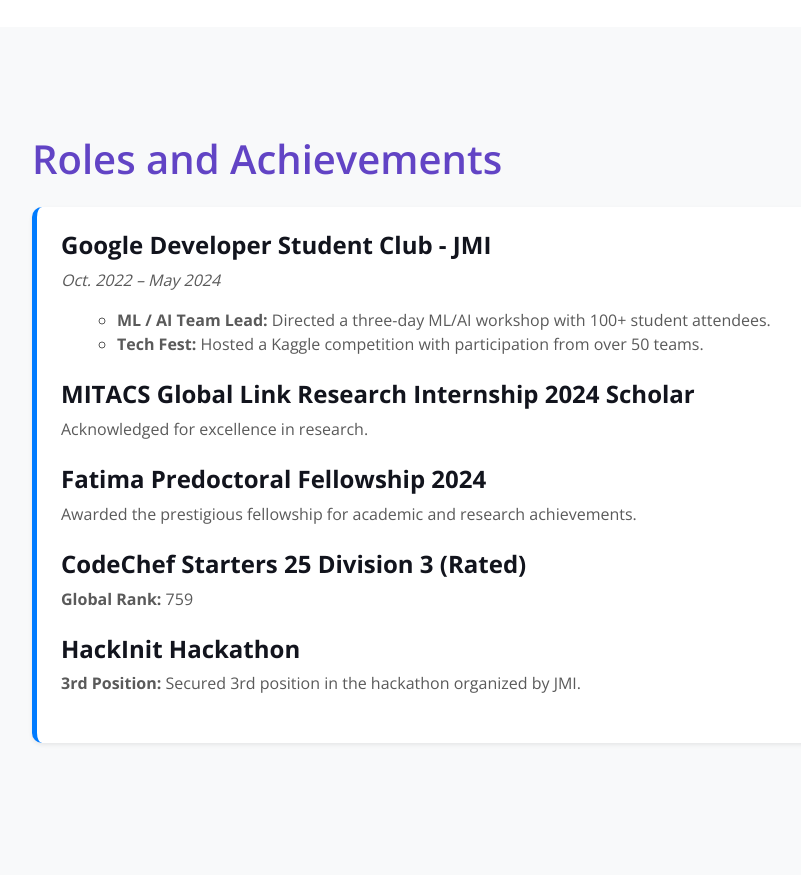
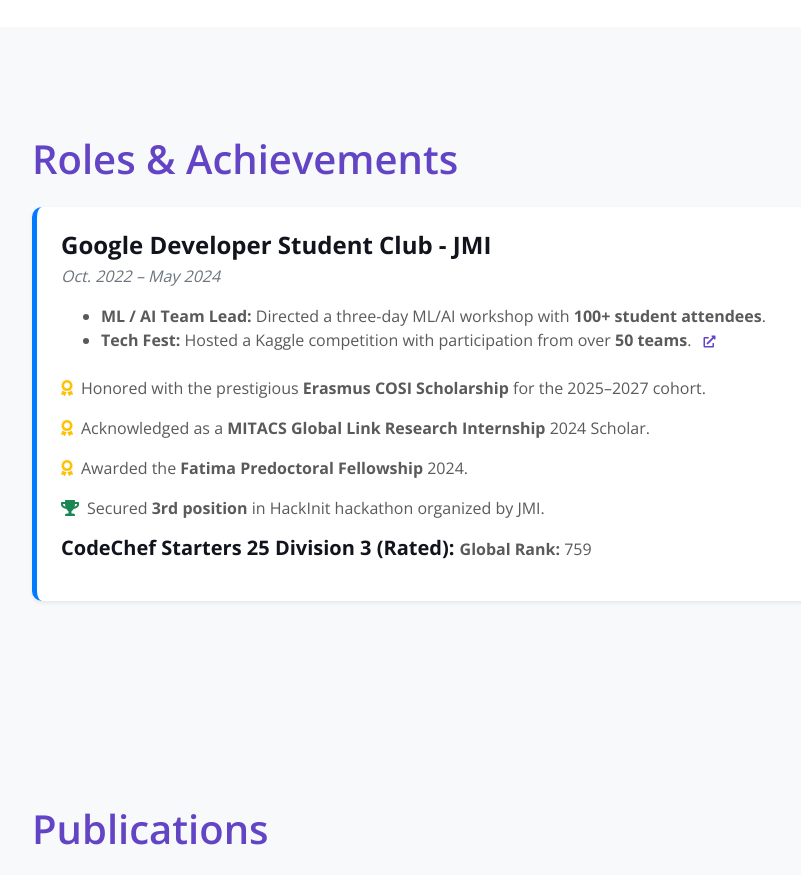
Before and after one commit to rummu/MyPortfolio, a plain HTML site: page index.html in a window 1280 px wide. Shown: the part 5960-6835 px from the top of the page, without its empty margins (50-851 px from the left). Drawn offline with nearby package versions, Linux system fonts and the light colour scheme.

Commit message:
Update index.html

```diff
--- a/index.html
+++ b/index.html
@@ -809,36 +809,41 @@
 <!-- Projects End -->
 
 <!-- Roles and Achievements Start -->
-<div class="container-xxl pb-5" id="roles_and_Achievements" style="background-color: #f8f9fa; padding-top: 60px;">
+ <div class="container-xxl pb-5" id="roles_and_Achievements" style="background-color: #f8f9fa; padding-top: 60px;">
   <div class="container py-5">
-      <h1 class="display-5 mb-4 text-primary" style="font-size: 2.5rem; font-weight: 600;">Roles and Achievements</h1>
+      <h1 class="display-5 mb-4 text-primary" style="font-size: 2.5rem; font-weight: 600;">Roles & Achievements</h1>
       <div class="row g-5">
           <div class="col-lg-12 col-md-12 wow fadeInUp" data-wow-delay="0.1s">
               <div class="p-4 rounded shadow-sm" style="background-color: #ffffff; border-left: 5px solid #007bff;">
                   <ul class="list-unstyled">
                       <li class="mb-4">
-                          <h4 class="fw-bold">Google Developer Student Club - JMI</h4>
-                          <p><em>Oct. 2022 – May 2024</em></p>
-                          <ul class="ms-4">
-                              <li><strong>ML / AI Team Lead:</strong> Directed a three-day ML/AI workshop with 100+ student attendees.</li>
-                              <li><strong>Tech Fest:</strong> Hosted a Kaggle competition with participation from over 50 teams.</li>
+                          <h4 class="fw-bold mb-1">Google Developer Student Club - JMI</h4>
+                          <p class="text-muted"><em>Oct. 2022 – May 2024</em></p>
+                          <ul class="ms-4 ps-3" style="list-style-type: disc;">
+                              <li><strong>ML / AI Team Lead:</strong> Directed a three-day ML/AI workshop with <strong>100+ student attendees</strong>.</li>
+                              <li>
+                                <strong>Tech Fest:</strong> Hosted a Kaggle competition with participation from over <strong>50 teams</strong>.
+                                <a href="https://www.kaggle.com/competitions/ml-model-building/overview" target="_blank" rel="noopener noreferrer" class="ms-2">
+                                  <i class="fas fa-external-link-alt fa-xs"></i>
+                                </a>
+                              </li>
                           </ul>
                       </li>
-                      <li class="mb-4">
-                          <h4 class="fw-bold">MITACS Global Link Research Internship 2024 Scholar</h4>
-                          <p>Acknowledged for excellence in research.</p>
+                      <li class="mb-3">
+                          <p class="mb-0"><i class="fas fa-award me-2 text-warning"></i>Honored with the prestigious <strong>Erasmus COSI Scholarship</strong> for the 2025–2027 cohort.</p>
                       </li>
-                      <li class="mb-4">
-                          <h4 class="fw-bold">Fatima Predoctoral Fellowship 2024</h4>
-                          <p>Awarded the prestigious fellowship for academic and research achievements.</p>
+                      <li class="mb-3">
+                          <p class="mb-0"><i class="fas fa-award me-2 text-warning"></i>Acknowledged as a <strong>MITACS Global Link Research Internship</strong> 2024 Scholar.</p>
                       </li>
-                      <li class="mb-4">
-                          <h4 class="fw-bold">CodeChef Starters 25 Division 3 (Rated)</h4>
-                          <p><strong>Global Rank:</strong> 759</p>
+                      <li class="mb-3">
+                          <p class="mb-0"><i class="fas fa-award me-2 text-warning"></i>Awarded the <strong>Fatima Predoctoral Fellowship</strong> 2024.</p>
                       </li>
-                      <li class="mb-4">
-                          <h4 class="fw-bold">HackInit Hackathon</h4>
-                          <p><strong>3rd Position:</strong> Secured 3rd position in the hackathon organized by JMI.</p>
+                      <li class="mb-3">
+                          <p class="mb-0"><i class="fas fa-trophy me-2 text-success"></i>Secured <strong>3rd position</strong> in HackInit hackathon organized by JMI.</p>
+                      </li>
+                      <li class="mb-3"> <!-- Kept from your original HTML -->
+                          <h5 class="fw-bold d-inline">CodeChef Starters 25 Division 3 (Rated): </h5>
+                          <p class="d-inline mb-0"><strong>Global Rank:</strong> 759</p>
                       </li>
                   </ul>
               </div>
```
